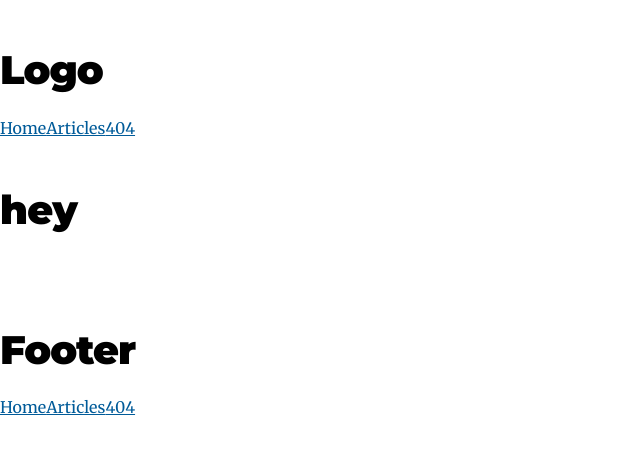
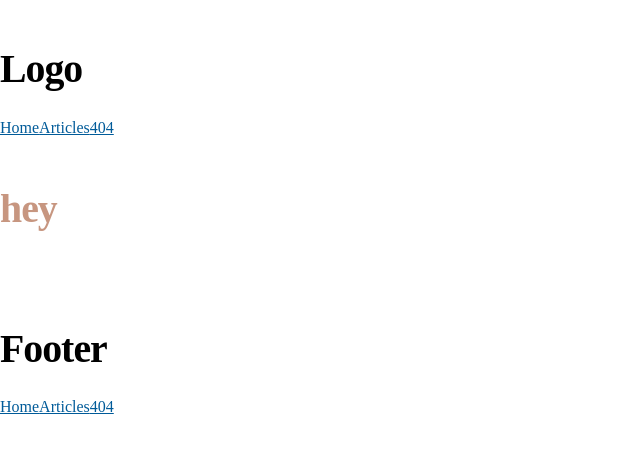
Before and after one commit to C-Sandlin/Gatsby-Blog, a Gatsby site: page / in a window 1280 px wide. Shown: the whole page, without its empty margins (0-640 px from the left). Built offline with nearby package versions, Linux system fonts and the light colour scheme; Gatsby itself is replaced by a stand-in of ours.

Commit message:
added sass

```diff
--- a/gatsby-config.js
+++ b/gatsby-config.js
@@ -123,7 +123,7 @@ module.exports = {
         name: `Gatsby Starter Blog`,
         short_name: `GatsbyJS`,
         start_url: `/`,
-        background_color: `#ffffff`,
+        background_color: `#f8f8f8`,
         // This will impact how browsers show your PWA/website
         // https://css-tricks.com/meta-theme-color-and-trickery/
         // theme_color: `#663399`,
@@ -136,5 +136,6 @@ module.exports = {
     // To learn more, visit: https://gatsby.dev/offline
     // `gatsby-plugin-offline`,
     `gatsby-plugin-netlify-cms`,
+    `gatsby-plugin-sass`,
   ],
 }
--- a/package.json
+++ b/package.json
@@ -16,6 +16,7 @@
     "gatsby-plugin-netlify-cms": "^5.14.0",
     "gatsby-plugin-offline": "^4.14.0",
     "gatsby-plugin-react-helmet": "^4.14.0",
+    "gatsby-plugin-sass": "^5.0.0",
     "gatsby-plugin-sharp": "^3.14.1",
     "gatsby-remark-copy-linked-files": "^4.11.0",
     "gatsby-remark-images": "^5.11.0",
@@ -31,6 +32,7 @@
     "react": "^17.0.1",
     "react-dom": "^17.0.1",
     "react-helmet": "^6.1.0",
+    "sass": "^1.43.4",
     "typeface-merriweather": "0.0.72",
     "typeface-montserrat": "0.0.75"
   },
--- a/src/pages/index.js
+++ b/src/pages/index.js
@@ -1,11 +1,12 @@
 import * as React from "react"
 import { Link, graphql } from "gatsby"
 import Layout from "../components/layout"
+import "../styles.scss"
 
 export default function Component() {
   return (
     <Layout>
-      <h1>hey</h1>
+      <h1 className="h1-cs">hey</h1>
     </Layout>
   )
 }
--- a/src/style.css
+++ b/src/style.css
@@ -27,13 +27,7 @@
   --spacing-20: 5rem;
   --spacing-24: 6rem;
   --spacing-32: 8rem;
-  --fontFamily-sans: Montserrat, system-ui, -apple-system, BlinkMacSystemFont,
-    "Segoe UI", Roboto, "Helvetica Neue", Arial, "Noto Sans", sans-serif,
-    "Apple Color Emoji", "Segoe UI Emoji", "Segoe UI Symbol", "Noto Color Emoji";
-  --fontFamily-serif: "Merriweather", "Georgia", Cambria, "Times New Roman",
-    Times, serif;
-  --font-body: var(--fontFamily-serif);
-  --font-heading: var(--fontFamily-sans);
+
   --fontWeight-normal: 400;
   --fontWeight-medium: 500;
   --fontWeight-semibold: 600;
--- /dev/null
+++ b/src/styles.scss
@@ -0,0 +1,35 @@
+$font-stack: Helvetica, sans-serif;
+
+/* 1.200 Minor Third Type Scale */
+$fontSize-0: 0.833rem;
+$fontSize-1: 1rem;
+$fontSize-2: 1.2rem;
+$fontSize-3: 1.44rem;
+$fontSize-4: 1.728rem;
+$fontSize-5: 2.074rem;
+$fontSize-6: 2.488rem;
+$fontSize-7: 2.986rem;
+
+/* font weights */
+$fontWeight-normal: 400;
+$fontWeight-medium: 500;
+$fontWeight-semibold: 600;
+$fontWeight-bold: 700;
+$fontWeight-extrabold: 800;
+$fontWeight-black: 900;
+$fontSize-root: 16px;
+
+/* line heights */
+$lineHeight-none: 1;
+$lineHeight-tight: 1.1;
+$lineHeight-normal: 1.5;
+$lineHeight-relaxed: 1.625;
+
+/* colors */
+$color-gold: #c79680;
+$color-charcoal: #525252;
+$color-white: #ffffff;
+
+.h1-cs {
+  color: $color-gold;
+}
```
Also changed, not shown: src/components/layout.js (+0 -19 lines), 1 other file.
